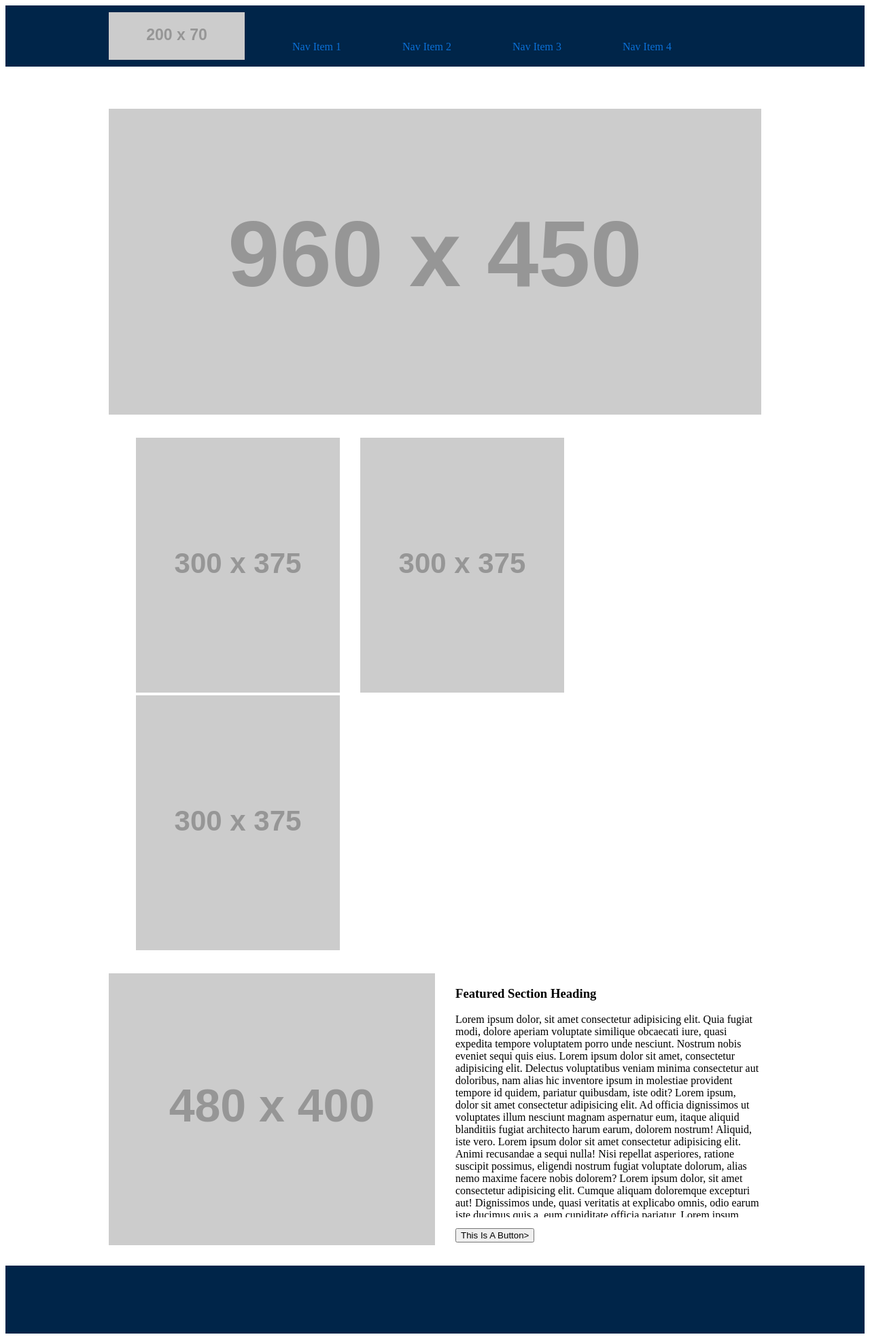
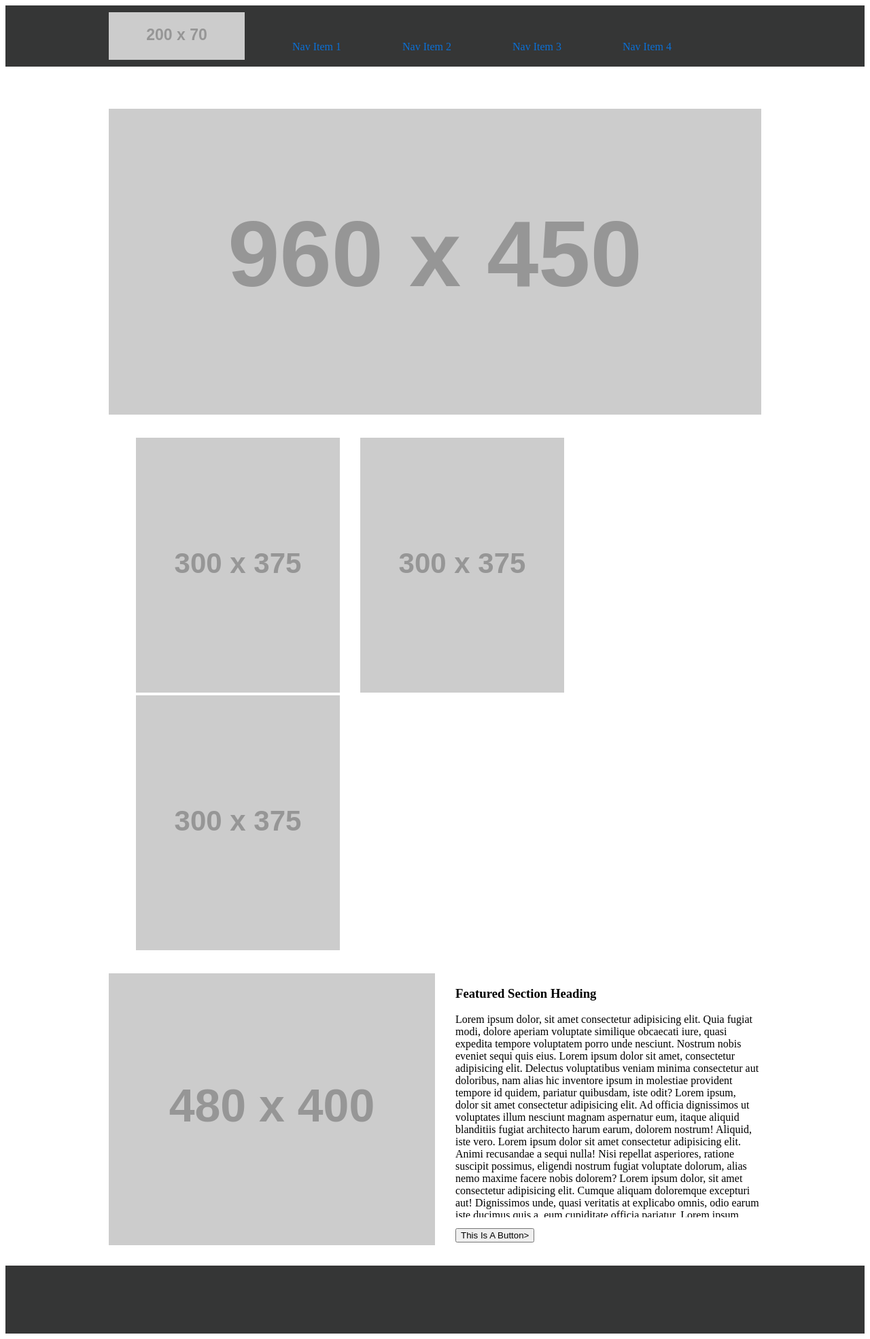
Before and after one commit to Doktor-Doom/Lab08a-WireFrame, a plain HTML site: page index.html in a window 1280 px wide. Shown: the whole page at 68% size. Drawn offline with Linux system fonts and the light colour scheme; placeholder pictures from the web are drawn by us.

Commit message:
greyscale

```diff
--- a/style.css
+++ b/style.css
@@ -1,5 +1,5 @@
 header {
-  background: #002549;
+  background: #353636;
   height: 90px;
 }
 nav {
@@ -40,7 +40,7 @@ main > ul:nth-child(2) > li {
   float: left;
   margin-right: 30px;
 }
-main > ul:nth-child(2) > li:nth-child(3) {
+main > ul:nth-child(3) > li:nth-child(3) {
   margin-right: 0;
 }
 main > article {
@@ -61,7 +61,7 @@ main > article > section > p {
 }
 footer {
   height: 100px;
-  background-color: #002549;
+  background-color: #353636;
   margin-top: 30px;
 }
 button:hover {
```
Also changed, not shown: index.html (+1 -1 lines).
